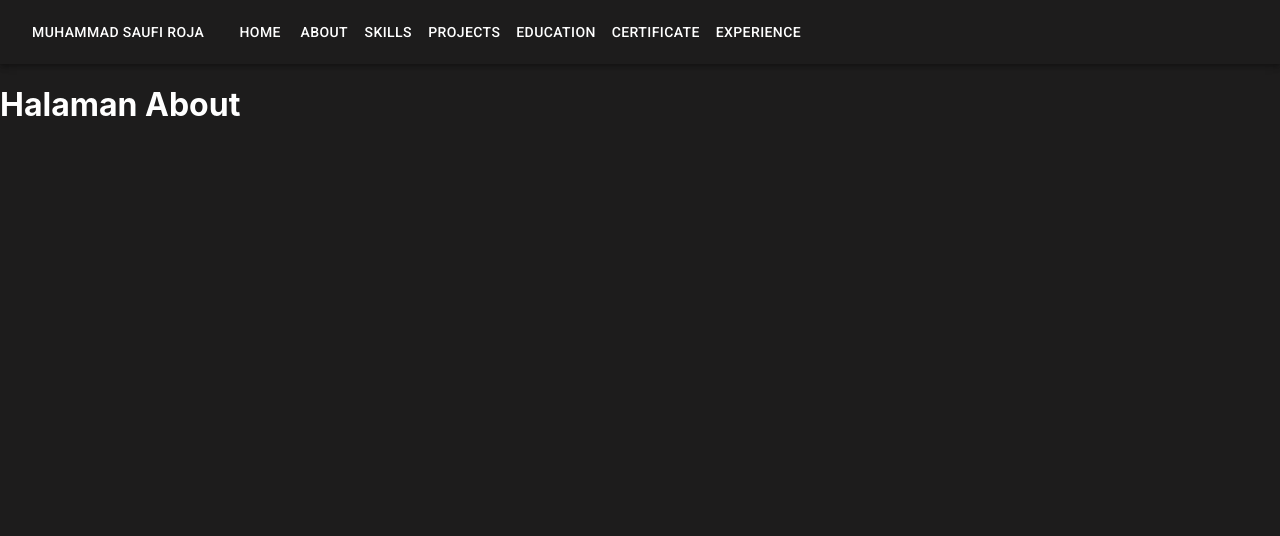
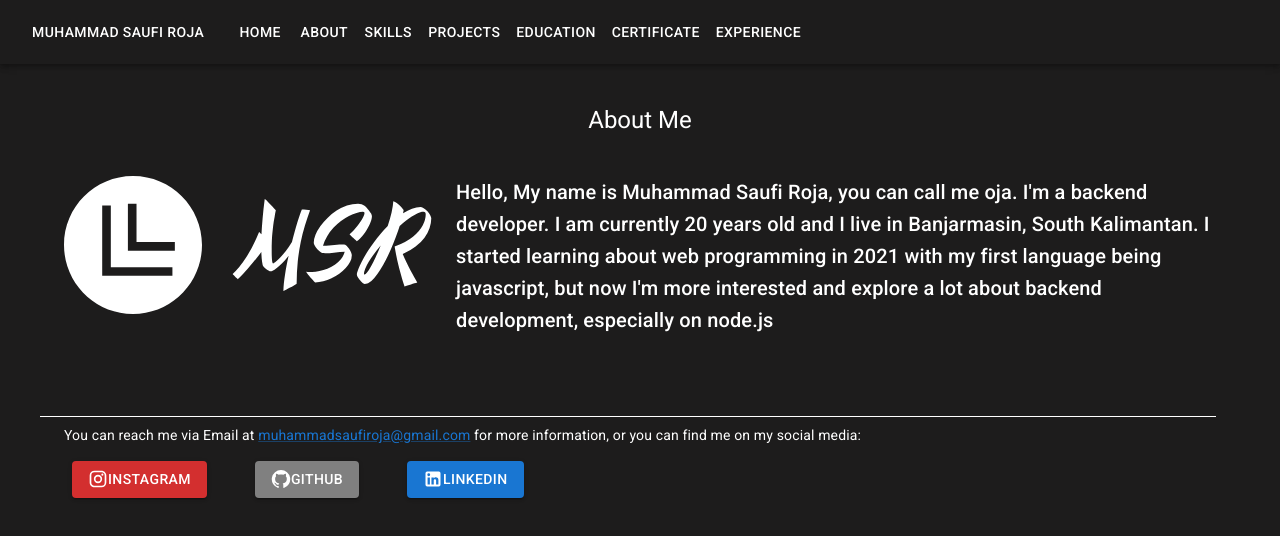
Before and after one commit to saufiroja/portofolio, a React (Create React App) app: page /about in a window 1280 px wide. Shown: the top 536 px of the page. Built offline with nearby package versions, Linux system fonts and the light colour scheme.

Commit message:
added about me

```diff
--- a/src/components/About/About.jsx
+++ b/src/components/About/About.jsx
@@ -1,9 +1,77 @@
+import { GitHub, Instagram, LinkedIn } from '@mui/icons-material';
+import { Box, Button, Container, Grid, Link, Typography } from '@mui/material';
 import React from 'react';
+
+import Logo from '../../assets/logo.svg';
 
 const About = () => {
   return (
     <>
-      <h1>Halaman About</h1>
+      <Container maxWidth='lg'>
+        <Box px={{ xs: 5, sm: 5 }} py={{ xs: 5, sm: 5 }}>
+          <Typography variant='h5' align='center'>
+            About Me
+          </Typography>
+        </Box>
+        <Grid container spacing={3} borderBottom={1} paddingBottom={10}>
+          <Grid item xs={12} sm={4} md={4}>
+            <img src={Logo} alt='' />
+          </Grid>
+          <Grid item xs={12} sm={8} md={8}>
+            <Box>
+              <Typography variant='h6'>
+                Hello, My name is Muhammad Saufi Roja, you can call me oja. I'm
+                a backend developer. I am currently 20 years old and I live in
+                Banjarmasin, South Kalimantan. I started learning about web
+                programming in 2021 with my first language being javascript, but
+                now I'm more interested and explore a lot about backend
+                development, especially on node.js
+              </Typography>
+            </Box>
+          </Grid>
+        </Grid>
+        <Typography variant='body2' pt={1}>
+          You can reach me via Email at{' '}
+          <Link href='mailto:muhammadsaufiroja@gmail.com'>
+            muhammadsaufiroja@gmail.com
+          </Link>{' '}
+          for more information, or you can find me on my social media:
+        </Typography>
+        <Box display='flex' px={{ xs: 10, sm: 1 }} py={{ xs: 5, sm: 2 }}>
+          <Box pr={3}>
+            <Link href='https://www.instagram.com/saufiroja_' underline='none'>
+              <Button variant='contained' color='error'>
+                <Instagram fontSize='small' /> Instagram
+              </Button>
+            </Link>
+          </Box>
+          <Box px={3}>
+            <Link href='https://github.com/saufiroja' underline='none'>
+              <Button
+                variant='contained'
+                sx={{
+                  backgroundColor: 'gray',
+                  ':hover': {
+                    backgroundColor: 'gray',
+                  },
+                }}
+              >
+                <GitHub fontSize='small' /> Github
+              </Button>
+            </Link>
+          </Box>
+          <Box px={3}>
+            <Link
+              href='https://www.linkedin.com/in/muhammad-saufi-roja-11427a1b8/'
+              underline='none'
+            >
+              <Button variant='contained'>
+                <LinkedIn fontSize='small' /> LinkedIn
+              </Button>
+            </Link>
+          </Box>
+        </Box>
+      </Container>
     </>
   );
 };
```
Also changed, not shown: src/assets/logo.svg (added).
